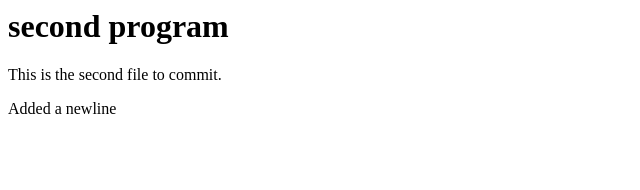
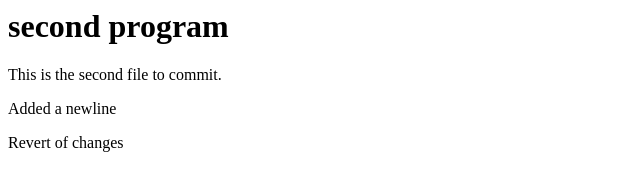
Before and after one commit to bhasyamhemalatha99/projecttest, a plain HTML site: page first.html in a window 1280 px wide. Shown: the whole page, without its empty margins (0-640 px from the left). Drawn offline with Linux system fonts and the light colour scheme.

Commit message:
revert changes

```diff
--- a/first.html
+++ b/first.html
@@ -8,5 +8,6 @@
             This is the second file to commit.
         </p>
     <p>Added a newline</p>
+    <p>Revert of changes</p>
     </body>
 </html>
```
